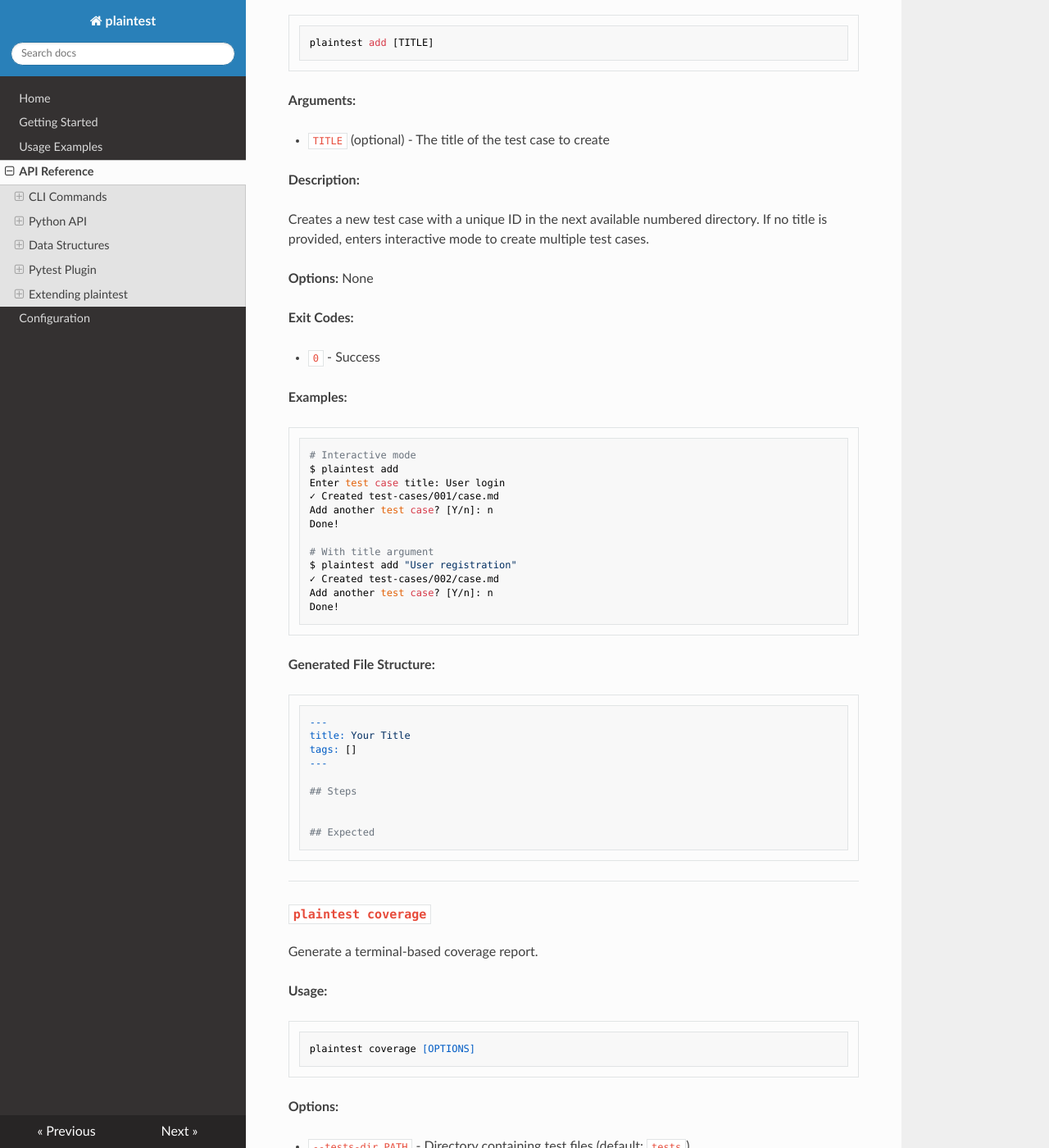
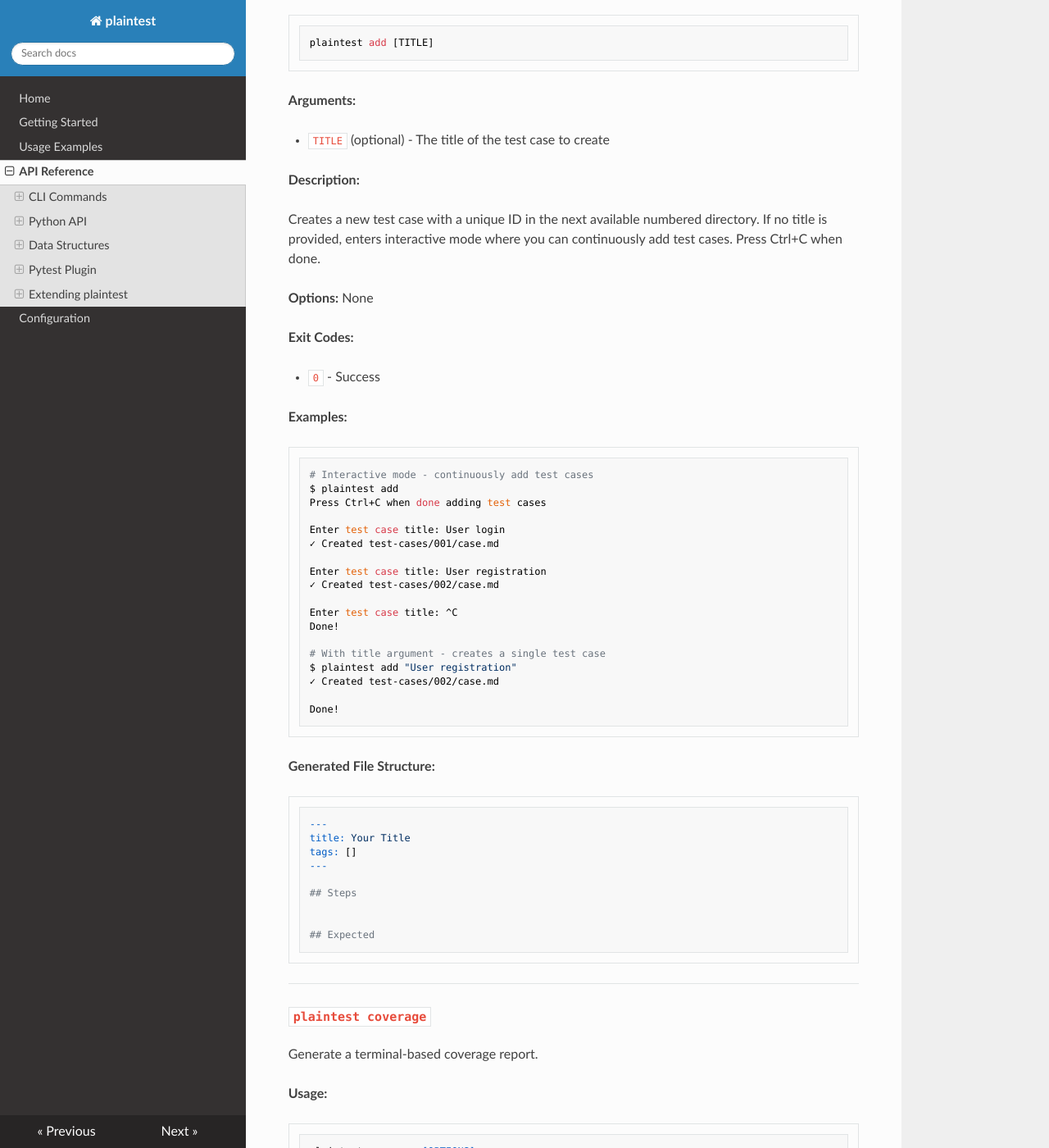
Before and after one commit to ericgazoni/plaintest, an MkDocs documentation site: the page built from docs/api-reference.md, in a window 1280 px wide and 1400 px high, scrolled down 1055 px. Shown: the whole window at 82% size. Built offline with MkDocs 1.6.1, drawn with Linux system fonts in a browser that asks for light colours; nearby versions of some CDN libraries.

Commit message:
don't ask confirmation after each case, use Ctrl+C to get out of interactive mode

````diff
--- a/docs/api-reference.md
+++ b/docs/api-reference.md
@@ -49,7 +49,7 @@
 
 **Description:**
 
-Creates a new test case with a unique ID in the next available numbered directory. If no title is provided, enters interactive mode to create multiple test cases.
+Creates a new test case with a unique ID in the next available numbered directory. If no title is provided, enters interactive mode where you can continuously add test cases. Press Ctrl+C when done.
 
 **Options:** None
 
@@ -60,17 +60,23 @@
 **Examples:**
 
 ```bash
-# Interactive mode
+# Interactive mode - continuously add test cases
 $ plaintest add
+Press Ctrl+C when done adding test cases
+
 Enter test case title: User login
 ✓ Created test-cases/001/case.md
-Add another test case? [Y/n]: n
+
+Enter test case title: User registration
+✓ Created test-cases/002/case.md
+
+Enter test case title: ^C
 Done!
 
-# With title argument
+# With title argument - creates a single test case
 $ plaintest add "User registration"
 ✓ Created test-cases/002/case.md
-Add another test case? [Y/n]: n
+
 Done!
 ```
 
````
Also changed, not shown: docs/configuration.md (+2 -2 lines), docs/usage-examples.md (+7 -3 lines), 1 other file.
